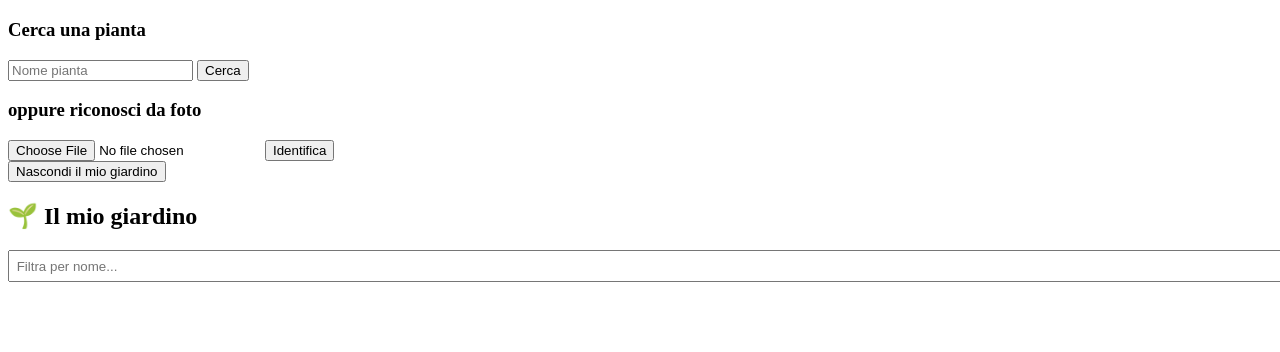
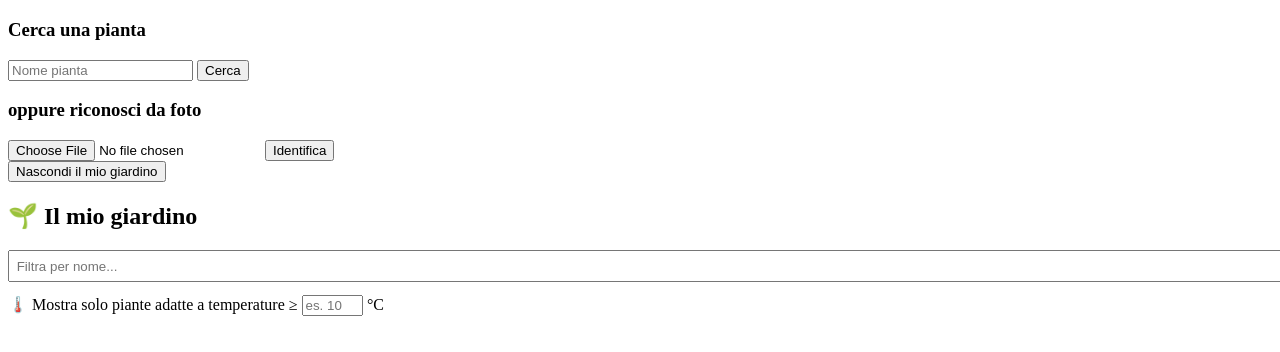
Before and after one commit to ferraiolo80/giardino-digitale, a website: page index.html in a window 1280 px wide. Shown: the part 62-414 px from the top of the page. Drawn offline with Linux system fonts and the light colour scheme.

Commit message:
Update index.html

```diff
--- a/index.html
+++ b/index.html
@@ -21,6 +21,12 @@
 
   <h2>🌱 Il mio giardino</h2>
   <input type="text" id="filterInput" placeholder="Filtra per nome..." oninput="renderMyGarden()" style="margin-bottom: 1em; padding: 0.5em; width: 100%;">
+  <div style="margin-bottom: 1em;">
+  <label for="tempFilter">🌡️ Mostra solo piante adatte a temperature ≥ </label>
+  <input type="number" id="tempFilter" min="-10" max="50" value="" placeholder="es. 10" style="width: 4em;" oninput="renderMyGarden()">
+  °C
+</div>
+
   <div id="giardino"></div>
 
   <script src="app.js"></script>
```
